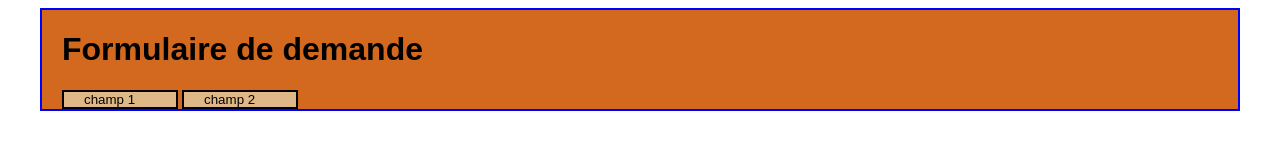
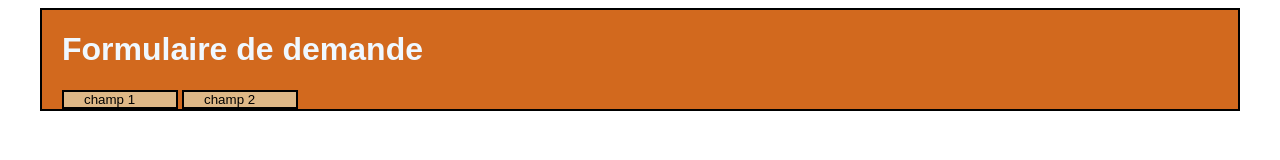
Before and after one commit to misgo78/demo-git-oct-2022, a plain HTML site: page index.html in a window 1280 px wide. Drawn offline with Linux system fonts and the light colour scheme.

Commit message:
ajout du fichier style.css

```diff
--- a/assets/style.css
+++ b/assets/style.css
@@ -5,7 +5,7 @@
     margin: 0 auto;
     padding: 0 20px;
     box-sizing: border-box;
-    border: 2px solid blue;
+    border: 2px solid black;
     background-color: chocolate;
 }
 
@@ -19,3 +19,7 @@
     border: 2px solid black;
     background-color: burlywood;
 }
+
+.title{
+    color: aliceblue;
+}
--- a/index.html
+++ b/index.html
@@ -9,7 +9,7 @@
 </head>
 <body>
     <div class="container">
-        <h1>Formulaire de demande</h1>
+        <h1 class="title">Formulaire de demande</h1>
         <form action="">
             <input class="input" type="text" value="champ 1">
             <input class="input" type="text" value="champ 2">
```
